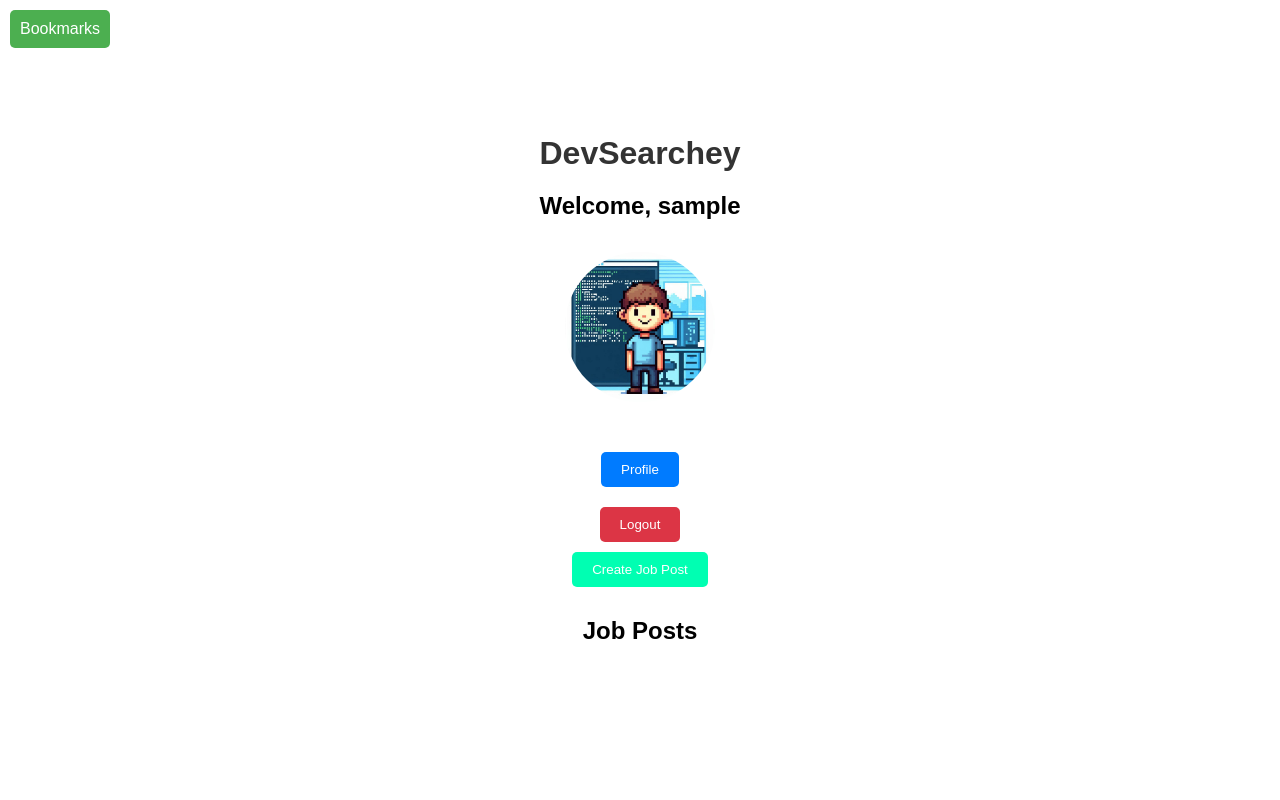
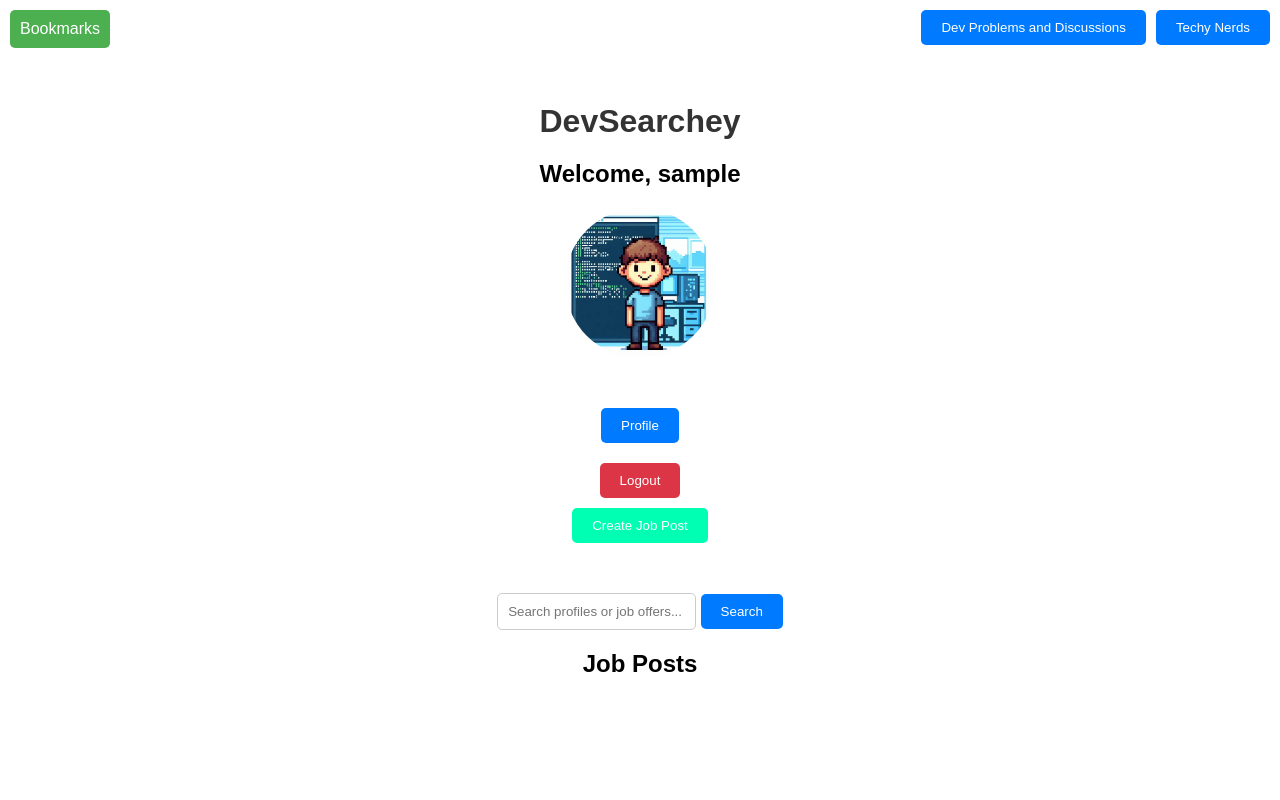
Before and after one commit to Nikoloff10/DevSocialPlatformProject, a Django app: page / in a window 1280 px wide. Run offline with Django 5.2, Linux system fonts and the light colour scheme; the visitor is signed in with stand-in values (Sample User, id 1); data comes from the database, SQL or seed files in the repository; data that the repository does not hold is empty.

Commit message:
Add basic forum feature

```diff
--- a/devsearchey/models.py
+++ b/devsearchey/models.py
@@ -20,6 +20,13 @@ class JobPost(models.Model):
     views = models.PositiveIntegerField(default=0)
     bookmark_count = models.PositiveIntegerField(default=0)
     bookmarked_by = models.ManyToManyField('Profile', related_name='bookmarked_job_posts', blank=True)
+    reference_number = models.CharField(max_length=10, blank=True, null=True)
+
+    def save(self, *args, **kwargs):
+        super().save(*args, **kwargs)
+        if self.post_type == self.JOB_OFFERING and not self.reference_number:
+            self.reference_number = f"REF{self.pk:06d}"
+            super().save(*args, **kwargs)
 
     def __str__(self):
         return f"{self.user.username} - {self.title}"
--- a/devsearchey/urls.py
+++ b/devsearchey/urls.py
@@ -1,13 +1,13 @@
 from django.urls import path
-
 from devsearchey.views import home_view, login_view, register_view, logout_view, profile_view, create_job_post_view, \
-    job_post_detail_view, delete_job_post_view, manage_job_posts_view, bookmark_post_view, get_bookmarks_view
+    job_post_detail_view, delete_job_post_view, manage_job_posts_view, bookmark_post_view, get_bookmarks_view, \
+    dev_problems_forum_view, techy_nerds_forum_view, search_view
 
 urlpatterns = [
     path('', home_view, name='home'),
-    path('login', login_view, name='login'),
+    path('login/', login_view, name='login'),
     path('register', register_view, name='register'),
-    path('logout', logout_view, name='logout'),
+    path('logout/', logout_view, name='logout'),
     path('profile', profile_view, name='profile'),
     path('create-job-post', create_job_post_view, name='create_job_post'),
     path('job-post/<int:post_id>', job_post_detail_view, name='job_post_detail'),
@@ -16,4 +16,7 @@ urlpatterns = [
     path('job-post/<int:post_id>/', job_post_detail_view, name='job_post_detail'),
     path('bookmark-post/<int:post_id>/', bookmark_post_view, name='bookmark_post'),
     path('get-bookmarks/', get_bookmarks_view, name='get_bookmarks'),
+    path('dev-problems-forum/', dev_problems_forum_view, name='dev_problems_forum'),
+    path('techy-nerds-forum/', techy_nerds_forum_view, name='techy_nerds_forum'),
+    path('search/', search_view, name='search'),
 ]
--- a/devsearchey/views.py
+++ b/devsearchey/views.py
@@ -5,7 +5,7 @@ from django.contrib.auth.decorators import login_required
 
 from devsearchey.forms import UserLoginForm, UserRegistrationForm, ProfileForm, JobPostForm
 from devsearchey.models import JobPost, Profile
-
+from django.db.models import Q
 
 def home_view(request):
     job_posts = JobPost.objects.all().order_by('-created_at')
@@ -119,3 +119,26 @@ def get_bookmarks_view(request):
     bookmarks = request.user.profile.bookmarked_posts.all()
     bookmarks_data = [{'id': post.id, 'title': post.title} for post in bookmarks]
     return JsonResponse({'bookmarks': bookmarks_data})
+
+
+
+def dev_problems_forum_view(request):
+    job_posts = JobPost.objects.filter(post_type=JobPost.JOB_OFFERING)
+    return render(request, 'dev_problems_forum.html', {'job_posts': job_posts})
+
+def techy_nerds_forum_view(request):
+    return render(request, 'techy_nerds_forum.html')
+
+def search_view(request):
+    query = request.GET.get('q')
+    if query:
+        # Check if the query matches a job post reference number
+        job_post = JobPost.objects.filter(reference_number=query).first()
+        if job_post:
+            return redirect('job_post_detail', post_id=job_post.id)
+
+        # Otherwise, perform a regular search
+        profiles = Profile.objects.filter(Q(user__username__icontains=query) | Q(user__email__icontains=query))
+        job_posts = JobPost.objects.filter(Q(title__icontains=query) | Q(description__icontains=query))
+        return render(request, 'search_results.html', {'profiles': profiles, 'job_posts': job_posts})
+    return render(request, 'search_results.html', {'profiles': [], 'job_posts': []})
--- a/static/home/styles.css
+++ b/static/home/styles.css
@@ -1,4 +1,4 @@
-/* static/home/styles.css */
+
 
 * {
     margin: 0;
@@ -30,6 +30,7 @@ body {
     text-align: center;
     padding: 20px;
     overflow: hidden;
+    position: relative;
 }
 
 h1 {
@@ -46,7 +47,7 @@ h1 {
 }
 
 .welcome-message .welcome-user {
-    margin-bottom: 4vh;
+    margin-bottom: 20px;
 }
 
 .login-home {
@@ -262,3 +263,44 @@ button[name="delete_profile"] {
 .bookmark-post:hover {
     background-color: #7a5308;
 }
+
+.forum-buttons {
+    position: absolute;
+    top: 10px;
+    right: 10px;
+    display: flex;
+    gap: 10px;
+}
+.forum-buttons button {
+    padding: 10px 20px;
+    background-color: #007bff;
+    color: white;
+    border: none;
+    border-radius: 5px;
+    cursor: pointer;
+}
+.forum-buttons button:hover {
+    background-color: #0056b3;
+}
+
+
+
+.search-bar {
+    margin: 20px 0;
+}
+.search-bar input[type="text"] {
+    padding: 10px;
+    border: 1px solid #ccc;
+    border-radius: 5px;
+}
+.search-bar button {
+    padding: 10px 20px;
+    background-color: #007bff;
+    color: white;
+    border: none;
+    border-radius: 5px;
+    cursor: pointer;
+}
+.search-bar button:hover {
+    background-color: #0056b3;
+}
--- a/templates/home.html
+++ b/templates/home.html
@@ -15,13 +15,25 @@
 <body>
 <div class="container">
     <h1>DevSearchey</h1>
+    <div class="forum-buttons">
+        <button class="dev_forum_btn" onclick="location.href=`{% url 'dev_problems_forum' %}`">Dev Problems and Discussions</button>
+        <button class="tech_forum_btn" onclick="location.href=`{% url 'techy_nerds_forum' %}`">Techy Nerds</button>
+    </div>
+
+
     <div class="welcome-message">
         {% if user.is_authenticated %}
             <h2 class="welcome-user">Welcome, {{ user.username }}</h2>
             <img src="{{ user.profile.avatar.url }}" alt="Avatar" class="avatar-image">
             <button class="profile-button" onclick="location.href='/profile'">Profile</button>
-            <button class="logout-button" onclick="location.href='/logout'">Logout</button>
+            <button class="logout-button" onclick="confirmLogout()">Logout</button>
             <button class="create-job-post-button" onclick="location.href='/create-job-post'">Create Job Post</button>
+
+            <!-- Search Bar -->
+            <form action="{% url 'search' %}" method="get" class="search-bar">
+                <input type="text" name="q" placeholder="Search profiles or job offers...">
+                <button type="submit">Search</button>
+            </form>
 
             <!-- Bookmark Dropdown -->
             <div class="bookmark-dropdown">
@@ -39,6 +51,9 @@
                     <div class="job-post">
                         <h3>{{ post.title }}</h3>
                         <p><strong>Type:</strong> {{ post.get_post_type_display }}</p>
+                        {% if post.get_post_type_display == 'Job Offering' %}
+                            <p><strong>Reference Number:</strong> {{ post.reference_number }}</p>
+                        {% endif %}
                         <p><strong>Posted by:</strong> {{ post.user.username }}</p>
                         <div class="views-counter">
                             <p><strong>Views:</strong> {{ post.views }}</p>
@@ -65,7 +80,6 @@
         {% endif %}
     </div>
 </div>
-
 <script>
     document.querySelectorAll('.bookmark-post').forEach(function(button) {
         button.addEventListener('click', function() {
@@ -106,6 +120,12 @@
             });
     }
 
+    function confirmLogout() {
+        if (confirm("Are you sure you want to logout?")) {
+            window.location.href = "{% url 'logout' %}";
+        }
+    }
+
     // Initial call to populate the dropdown on page load
     updateBookmarkDropdown();
 </script>
--- a/templates/job_post_detail.html
+++ b/templates/job_post_detail.html
@@ -16,7 +16,7 @@
         <p><strong>Type:</strong> {{ post.get_post_type_display }}</p>
         <p><strong>Posted by:</strong> {{ post.user.username }}</p>
         <p><strong>Description:</strong> {{ post.description }}</p>
-
+        <p><strong>Reference Number:</strong> {{ post.reference_number }}</p>
         <p><strong>Posted on:</strong> {{ post.created_at }}</p>
         <p><strong>Views:</strong> {{ post.views }}</p>
 
```
Also changed, not shown: templates/dev_problems_forum.html (added, +15 -0 lines), templates/search_results.html (added, +27 -0 lines), templates/techy_nerds_forum.html (added, +12 -0 lines), devsearchey/migrations/0012_jobpost_reference_number.py (added), media/avatars/dog_UrzTjIp_rEatbSu.jpg (added), media/avatars/dog_eXydat6.jpg (added).
